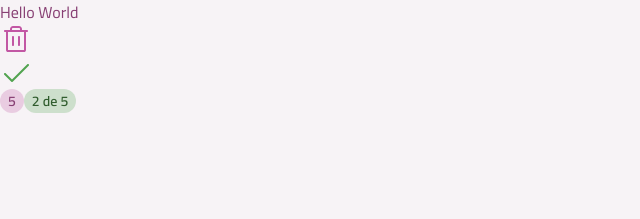
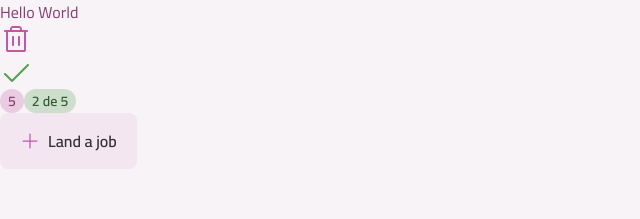
Before and after one commit to mmanaclara/todo-list, a React (Vite) app: page / in a window 1280 px wide. Shown: the top 219 px of the page, without its empty margins (0-640 px from the left). Built offline with nearby package versions, Linux system fonts and the light colour scheme.

Commit message:
feat: create button component

```diff
--- a/src/App.tsx
+++ b/src/App.tsx
@@ -3,7 +3,9 @@
 
 import TrashIcon from "./assets/icons/trash.svg?react";
 import CheckIcon from "./assets/icons/check.svg?react";
+import PlusIcon from "./assets/icons/plus.svg?react";
 import Badge from "./components/Badge";
+import Button from "./components/Button";
 
 export default function App() {
   return (
@@ -15,6 +17,7 @@
       <div>
         <Badge variant="secondary">5</Badge>
         <Badge>2 de 5</Badge>
+        <Button icon={PlusIcon}>Land a job</Button>
       </div>
     </>
   );
--- /dev/null
+++ b/src/components/Button.tsx
@@ -0,0 +1,87 @@
+import { cva, type VariantProps } from "class-variance-authority";
+import Icon from "./Icon";
+import Text from "./Text";
+
+export const buttonVariants = cva(
+  `
+    flex items-center justify-center cursor-pointer
+    transition rounded-lg group gap-2
+  `,
+  {
+    variants: {
+      variant: {
+        primary: "bg-gray-200 hover:bg-pink-light",
+      },
+      size: {
+        md: "h-14 py-4 px-5",
+      },
+      disabled: {
+        true: "opacity-50 pointer-events-none",
+      },
+    },
+    defaultVariants: {
+      variant: "primary",
+      size: "md",
+      disabled: false,
+    },
+  }
+);
+
+export const buttonIconVariants = cva("transition", {
+  variants: {
+    variant: {
+      primary: "fill-pink-base",
+    },
+    size: {
+      md: "w-5 h-5",
+    },
+  },
+  defaultVariants: {
+    variant: "primary",
+    size: "md",
+  },
+});
+
+export const buttonTextVariants = cva("", {
+  variants: {
+    variant: {
+      primary: "text-gray-400",
+    },
+  },
+  defaultVariants: {
+    variant: "primary",
+  },
+});
+
+interface ButtonProps
+  extends Omit<React.ComponentProps<"button">, "size" | "disabled">,
+    VariantProps<typeof buttonVariants> {
+  icon?: React.ComponentProps<typeof Icon>["svg"];
+}
+
+export default function Button({
+  variant,
+  size,
+  disabled,
+  className,
+  children,
+  icon: IconComponent,
+  ...props
+}: ButtonProps) {
+  return (
+    <button
+      className={buttonVariants({ className, disabled, size, variant })}
+      {...props}
+    >
+      {IconComponent && (
+        <Icon
+          svg={IconComponent}
+          className={buttonIconVariants({ variant, size })}
+        />
+      )}
+      <Text variant="body-md-bold" className={buttonTextVariants({ variant })}>
+        {children}
+      </Text>
+    </button>
+  );
+}
```
